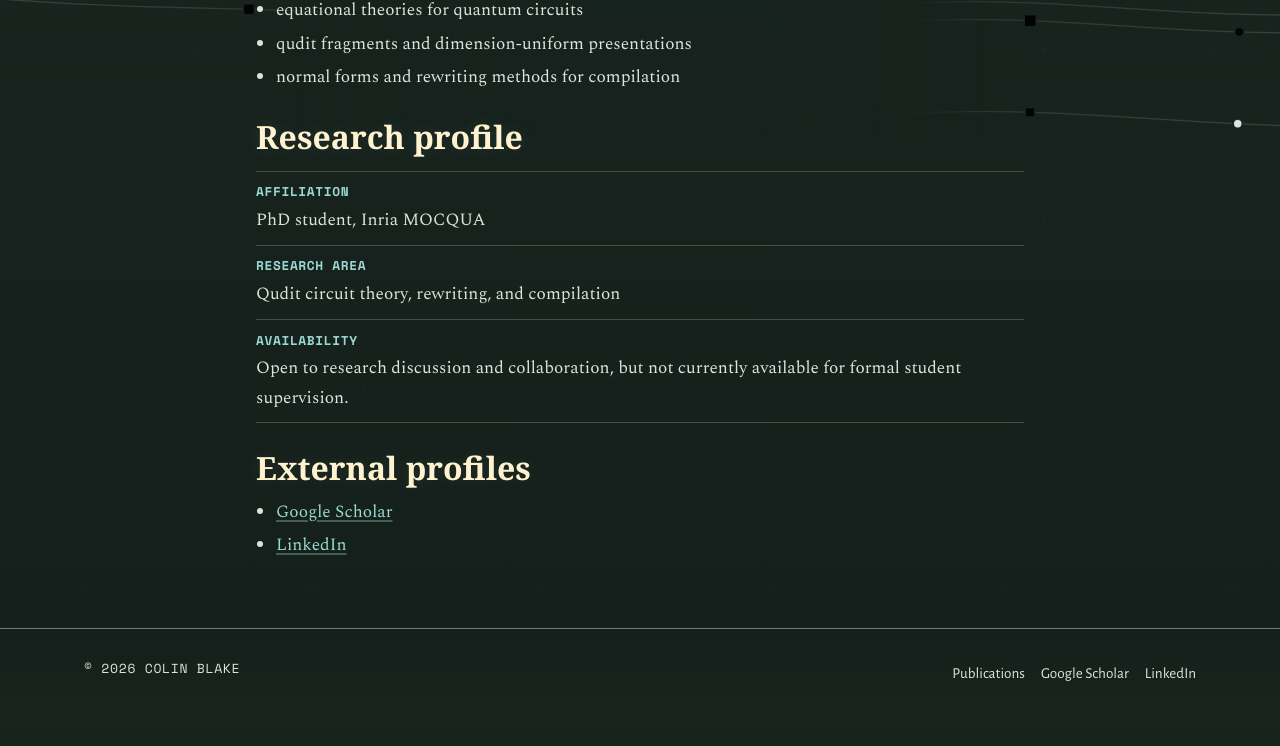
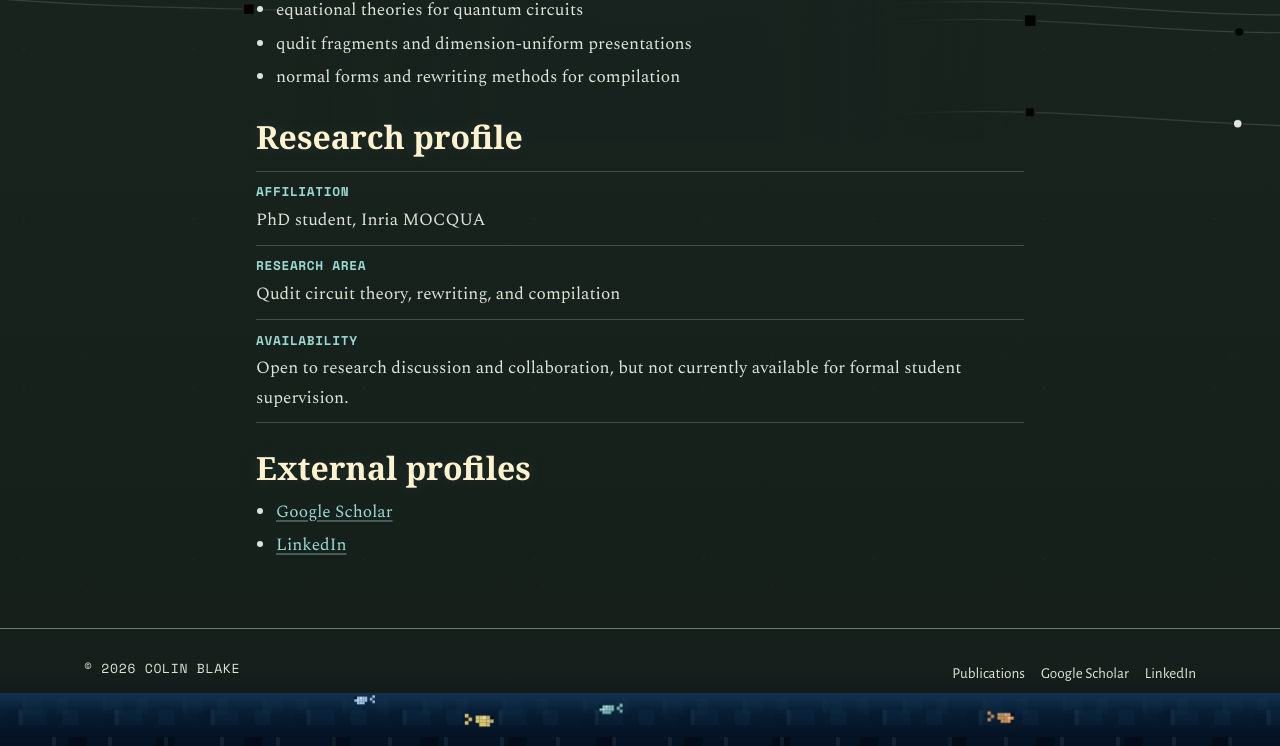
Before and after one commit to Sukyn/academic-website, an Astro site: page / in a window 1280 px wide. Shown: the part 659-1405 px from the top of the page. Before the commit the page ends 1384 px from the top, so only its background shows below. Built offline with nearby package versions, Linux system fonts and the light colour scheme; Astro itself is replaced by a stand-in of ours; a web font is replaced by a local one.

Commit message:
added fish

```diff
--- a/src/components/Footer.astro
+++ b/src/components/Footer.astro
@@ -5,23 +5,52 @@ import {
 } from "../data/site";
 
 const year = new Date().getFullYear();
-const internalLinks = [
-  { label: "Publications", href: "/publications" },
+const fish = [
+  {
+    delay: "-1.8s",
+    depth: "0.8rem",
+    speed: "18s",
+    scale: "0.9",
+    color: "#f7d877",
+    shine: "#fff2ae",
+  },
+  {
+    delay: "-7.2s",
+    depth: "1.75rem",
+    speed: "24s",
+    scale: "0.72",
+    color: "#9ad9d1",
+    shine: "#c8f4ef",
+    reverse: true,
+  },
+  {
+    delay: "-11s",
+    depth: "1.15rem",
+    speed: "21s",
+    scale: "0.82",
+    color: "#f5a65b",
+    shine: "#ffd49b",
+  },
+  {
+    delay: "-14.5s",
+    depth: "2.25rem",
+    speed: "28s",
+    scale: "0.64",
+    color: "#b5d8ff",
+    shine: "#e5f4ff",
+    reverse: true,
+  },
 ];
 ---
 
 <footer class="site-footer">
   <div class="container footer-inner">
-    <div class="footer-copy">
-      <p>&copy; {year} {siteProfile.name}</p>
-    </div>
+    <p class="footer-copy">&copy; {year} {siteProfile.name}</p>
 
     <ul class="footer-links">
-      {internalLinks.map((link) => (
-        <li>
-          <a href={link.href}>{link.label}</a>
-        </li>
-      ))}
+      <li>
+        <a href="/publications">Publications</a>
+      </li>
 
       {profileLinks.map((link) => (
         <li>
@@ -33,14 +62,30 @@ const internalLinks = [
     </ul>
   </div>
 
+  <div class="footer-ocean" aria-hidden="true">
+    {fish.map((item) => (
+      <span
+        class={`ocean-fish${item.reverse ? " ocean-fish--reverse" : ""}`}
+        style={`--delay: ${item.delay}; --depth: ${item.depth}; --speed: ${item.speed}; --scale: ${item.scale}; --fish-color: ${item.color}; --fish-shine: ${item.shine};`}
+      ></span>
+    ))}
+  </div>
+
   <style>
     .site-footer {
+      position: relative;
+      overflow: hidden;
       border-top: 1px solid var(--color-border-strong);
-      padding-block: 1.75rem 2.15rem;
-      background: linear-gradient(180deg, transparent, rgba(27, 40, 34, 0.7));
+      padding-block: 1.75rem 3.45rem;
+      background:
+        linear-gradient(180deg, transparent, rgba(16, 42, 70, 0.16)) bottom / 100% 3.8rem no-repeat,
+        linear-gradient(180deg, transparent 36%, rgba(7, 16, 28, 0.76)),
+        linear-gradient(180deg, transparent 64%, rgba(10, 29, 48, 0.34));
     }
 
     .footer-inner {
+      position: relative;
+      z-index: 2;
       display: flex;
       align-items: start;
       justify-content: space-between;
@@ -48,16 +93,12 @@ const internalLinks = [
       flex-wrap: wrap;
     }
 
-    .footer-copy p:first-child {
-      margin-bottom: 0.25rem;
+    .footer-copy {
+      margin: 0;
       font-family: var(--font-mono);
       font-size: 0.82rem;
       letter-spacing: 0.05em;
       text-transform: uppercase;
-    }
-
-    .footer-copy p:last-child {
-      margin-bottom: 0;
     }
 
     .footer-links {
@@ -82,5 +123,184 @@ const internalLinks = [
       color: var(--color-accent-hover);
       border-bottom-color: rgba(154, 217, 209, 0.32);
     }
+
+    .footer-ocean {
+      position: absolute;
+      z-index: 1;
+      inset-inline: 0;
+      bottom: 0;
+      height: 3.3rem;
+      overflow: hidden;
+      pointer-events: none;
+      image-rendering: pixelated;
+      background:
+        linear-gradient(90deg, rgba(178, 224, 255, 0.07) 0 4px, transparent 4px 20px) bottom / 56px 0.55rem repeat-x,
+        linear-gradient(90deg, rgba(2, 9, 19, 0.48) 0 18px, rgba(7, 25, 43, 0.32) 18px 36px) bottom / 88px 0.55rem repeat-x,
+        linear-gradient(180deg, rgba(82, 149, 190, 0.11), transparent 34%),
+        linear-gradient(180deg, #0a2741 0%, #06192d 54%, #030d1c 100%);
+    }
+
+    .footer-ocean::before,
+    .footer-ocean::after {
+      content: "";
+      position: absolute;
+      inset-inline: -3rem;
+      display: block;
+      height: 0.95rem;
+      background-repeat: repeat-x;
+      animation: ocean-wave-shift var(--wave-speed) linear infinite;
+    }
+
+    .footer-ocean::before {
+      --wave-speed: 8200ms;
+      top: 0.35rem;
+      opacity: 0.22;
+      background-size: 80px 100%;
+      background-image: linear-gradient(
+        90deg,
+        transparent 0 12px,
+        rgba(161, 211, 242, 0.14) 12px 16px,
+        rgba(35, 100, 142, 0.24) 16px 32px,
+        transparent 32px 46px,
+        rgba(83, 154, 190, 0.16) 46px 58px,
+        transparent 58px 80px
+      );
+    }
+
+    .footer-ocean::after {
+      --wave-speed: 11600ms;
+      top: 1.05rem;
+      opacity: 0.34;
+      background-size: 96px 100%;
+      background-image: linear-gradient(
+        90deg,
+        rgba(3, 18, 34, 0.32) 0 12px,
+        rgba(181, 226, 255, 0.2) 12px 16px,
+        rgba(29, 83, 127, 0.28) 16px 40px,
+        transparent 40px 56px,
+        rgba(75, 135, 175, 0.18) 56px 72px,
+        transparent 72px 96px
+      );
+      animation-direction: reverse;
+    }
+
+    .ocean-fish {
+      --flip: scaleX(1);
+      --start-x: -4rem;
+      --middle-x: 50vw;
+      --middle-y: -0.14rem;
+      --end-x: calc(100vw + 5rem);
+      --end-y: 0.1rem;
+      position: absolute;
+      left: -4rem;
+      bottom: var(--depth);
+      width: 36px;
+      height: 20px;
+      opacity: 0.9;
+      transform: translateX(var(--start-x)) var(--flip) scale(var(--scale));
+      transform-origin: center;
+      animation: ocean-fish-swim var(--speed) linear infinite;
+      animation-delay: var(--delay);
+    }
+
+    .ocean-fish--reverse {
+      --flip: scaleX(-1);
+      --start-x: 4rem;
+      --middle-x: -50vw;
+      --middle-y: 0.12rem;
+      --end-x: calc(-100vw - 5rem);
+      --end-y: -0.08rem;
+      left: auto;
+      right: -4rem;
+    }
+
+    .ocean-fish::before,
+    .ocean-fish::after {
+      content: "";
+      position: absolute;
+      width: 4px;
+      height: 4px;
+      background: var(--fish-color);
+    }
+
+    .ocean-fish::before {
+      left: 12px;
+      top: 4px;
+      box-shadow:
+        4px 0 var(--fish-color),
+        8px 0 var(--fish-shine),
+        12px 0 var(--fish-color),
+        16px 0 #03101d,
+        0 4px var(--fish-color),
+        4px 4px var(--fish-color),
+        8px 4px var(--fish-color),
+        12px 4px var(--fish-shine),
+        16px 4px var(--fish-color),
+        4px 8px var(--fish-color),
+        8px 8px var(--fish-color),
+        12px 8px var(--fish-color);
+    }
+
+    .ocean-fish::after {
+      left: 4px;
+      top: 8px;
+      box-shadow:
+        -4px -4px var(--fish-color),
+        -4px 4px var(--fish-color);
+      animation: ocean-tail-flick 520ms steps(2, end) infinite;
+    }
+
+    @keyframes ocean-wave-shift {
+      from {
+        transform: translateX(0);
+      }
+
+      to {
+        transform: translateX(96px);
+      }
+    }
+
+    @keyframes ocean-fish-swim {
+      0% {
+        opacity: 0;
+        transform: translateX(var(--start-x)) translateY(0) var(--flip) scale(var(--scale));
+      }
+
+      8%, 92% {
+        opacity: 0.9;
+      }
+
+      45% {
+        transform: translateX(var(--middle-x)) translateY(var(--middle-y)) var(--flip) scale(var(--scale));
+      }
+
+      100% {
+        opacity: 0;
+        transform: translateX(var(--end-x)) translateY(var(--end-y)) var(--flip) scale(var(--scale));
+      }
+    }
+
+    @keyframes ocean-tail-flick {
+      0%, 100% {
+        transform: translateY(0);
+      }
+
+      50% {
+        transform: translateY(-2px);
+      }
+    }
+
+    @media (prefers-reduced-motion: reduce) {
+      .footer-ocean::before,
+      .footer-ocean::after,
+      .ocean-fish,
+      .ocean-fish::after {
+        animation: none;
+      }
+
+      .ocean-fish {
+        display: none;
+      }
+    }
   </style>
 </footer>
```
